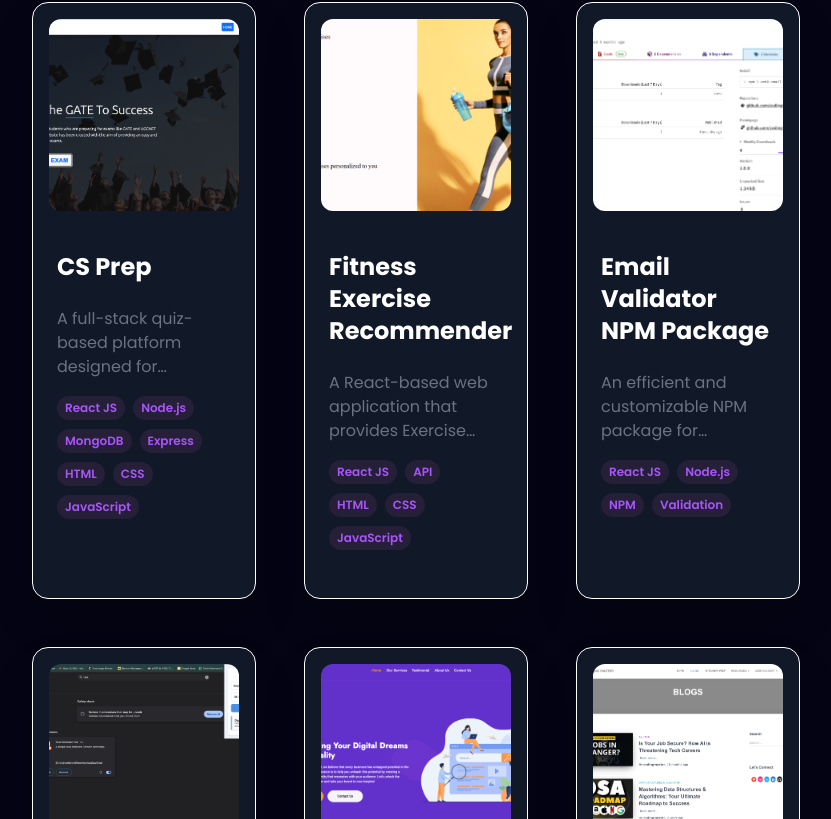
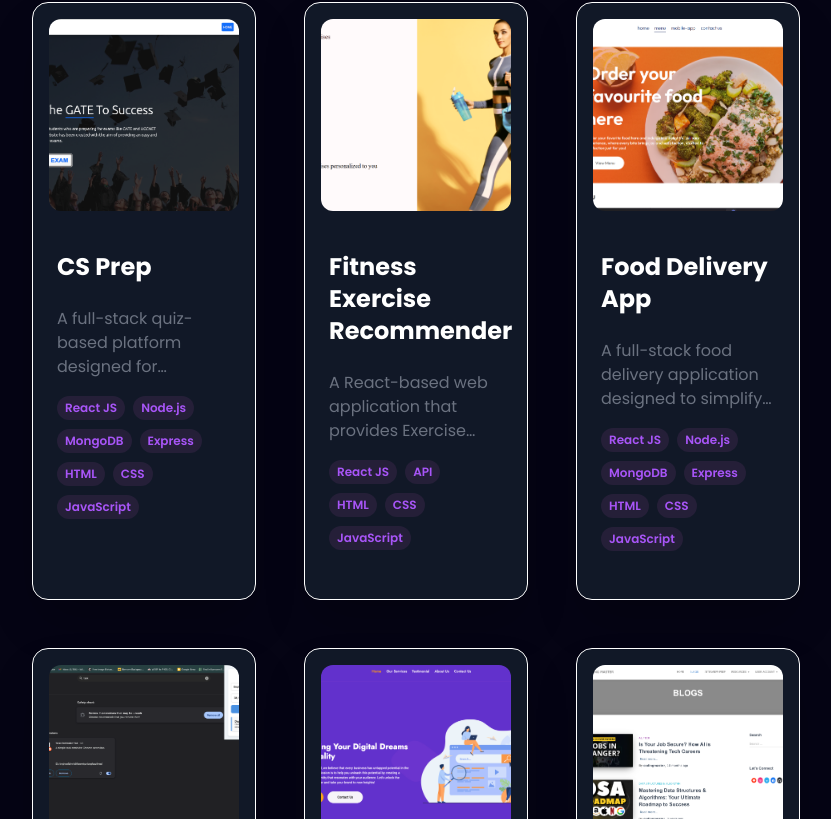
Before and after one commit to raj1421/Portfolio_website, a React (Vite) app: page / in a window 1280 px wide. Shown: the part 3868-4687 px from the top of the page, without its empty margins (224-1055 px from the left). Built offline with nearby package versions, Linux system fonts and the light colour scheme.

Commit message:
changes_in projects

```diff
--- a/src/constants.js
+++ b/src/constants.js
@@ -47,7 +47,7 @@ import githubdetLogo from './assets/work_logo/github_det.png';
 import csprepLogo from './assets/work_logo/cs_prep.png';
 import movierecLogo from './assets/work_logo/fitness-app-logo.png';
 import taskremLogo from './assets/work_logo/task_rem.png';
-import npmLogo from './assets/work_logo/npm.png';
+import npmLogo from './assets/work_logo/food_delhivery_app.png';
 import webverLogo from './assets/work_logo/web_dig.png';
 import cmLogo from './assets/work_logo/cm.png';
 import imagesearchLogo from './assets/work_logo/image_search.png';
@@ -231,13 +231,13 @@ export const SkillsInfo = [
     },
     {
       id: 2,
-      title: "Email Validator NPM Package",
+      title: "Food Delivery App",
       description:
-        "An efficient and customizable NPM package for validating email addresses. Built using React.js and Node.js, it provides robust validation features to help developers ensure that email inputs meet required formats and standards.",
+        "A full-stack food delivery application designed to simplify the food ordering experience. The app allows users to browse restaurants, view menus, place orders, and track deliveries in real time. It features a responsive UI, secure authentication, and seamless payment integration.",
       image: npmLogo,
-      tags: ["React JS", "Node.js", "NPM", "Validation"],
-      github: "https://github.com/raj1421",
-      webapp: "https://www.npmjs.com/package/cmtk-email-validator",
+      tags:["React JS", "Node.js", "MongoDB", "Express", "HTML", "CSS", "JavaScript"],
+      github: "https://github.com/raj1421/food-delivery-app",
+      webapp: "https://food-delivery-app-frontend-yu9j.onrender.com",
     },
     {
       id: 3,
```
Also changed, not shown: src/assets/work_logo/food_delhivery_app.png (added).
